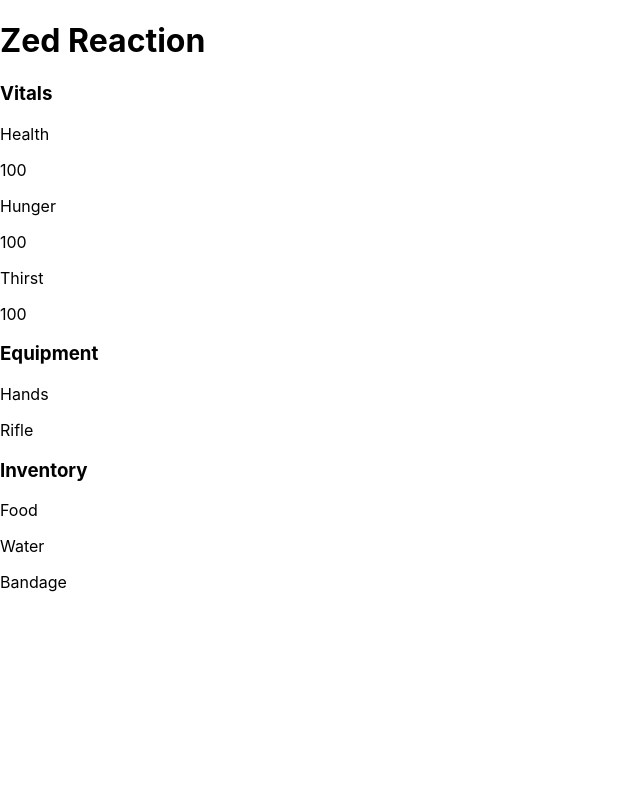
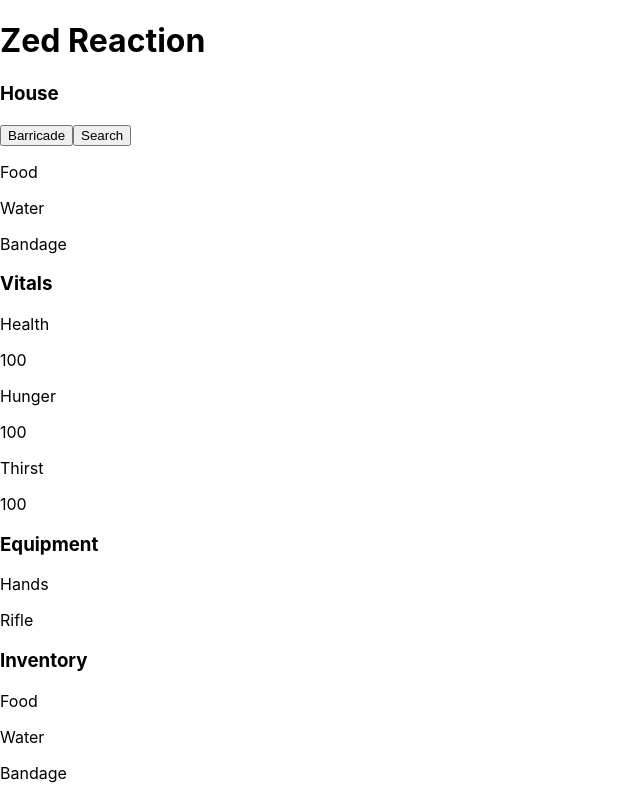
Before and after one commit to LouisSavoie/zed-reaction, a React (Create React App) app: page / in a window 1280 px wide. Shown: the whole page, without its empty margins (0-640 px from the left). Built offline with nearby package versions, Linux system fonts and the light colour scheme.

Commit message:
add: house component skeleton

```diff
--- a/src/App.js
+++ b/src/App.js
@@ -1,9 +1,11 @@
 import Player from "./components/Player";
+import House from "./components/House";
 
 function App() {
   return (
     <div className="App">
       <h1>Zed Reaction</h1>
+      <House />
       <Player />
     </div>
   );
--- /dev/null
+++ b/src/components/House.js
@@ -0,0 +1,24 @@
+function House() {
+  return (
+    <div className="house">
+      <div id="house" className="info-frame">
+        <h3>House</h3>
+        <button id="barricade">Barricade</button>
+        <button id="search">Search</button>
+        <div id="found-items" className="list">
+          <div className="item">
+            <p>Food</p>
+          </div>
+          <div className="item">
+            <p>Water</p>
+          </div>
+          <div className="item">
+            <p>Bandage</p>
+          </div>
+        </div>
+      </div>
+    </div>
+  );
+}
+
+export default House;
```
